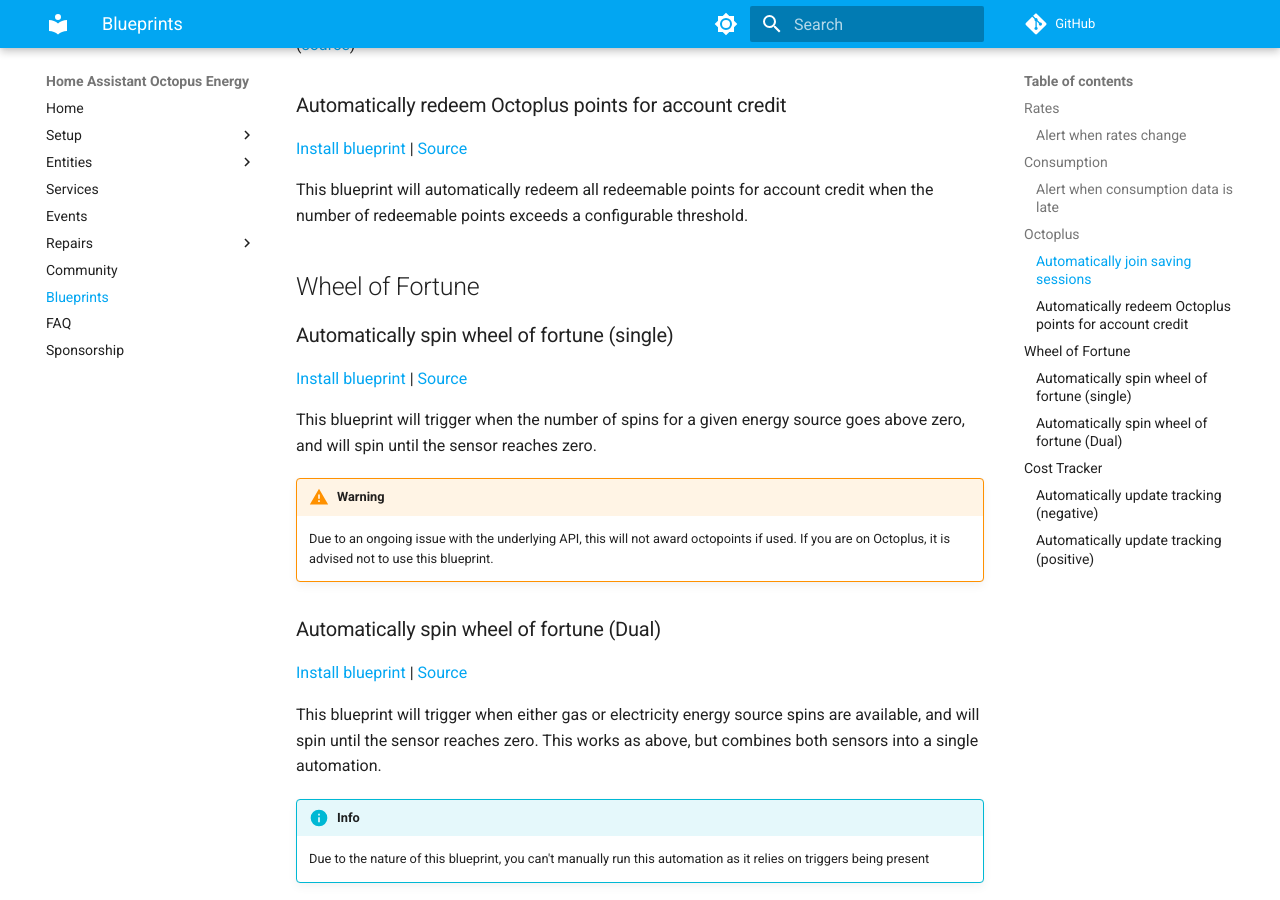
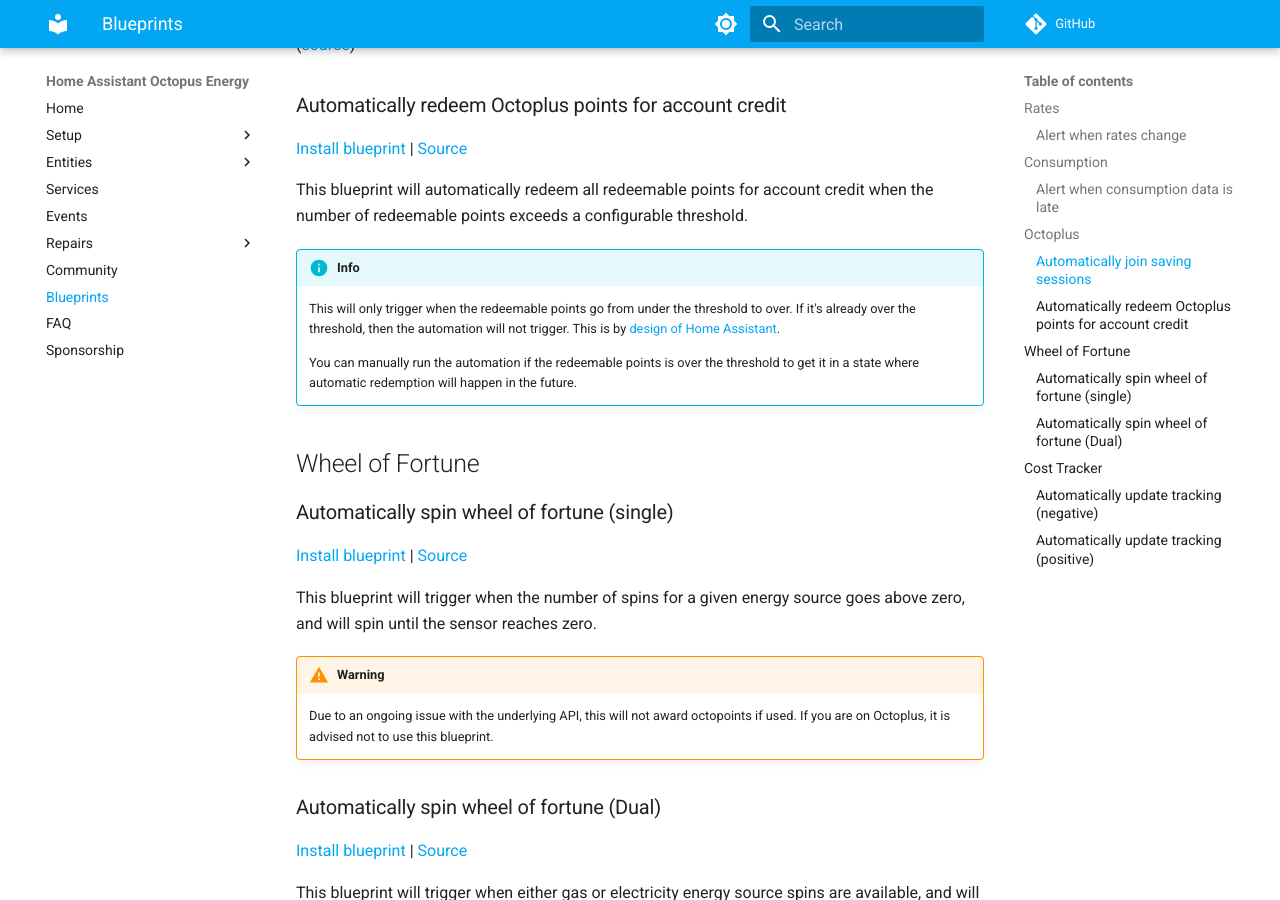
Before and after one commit to BottlecapDave/HomeAssistant-OctopusEnergy, an MkDocs documentation site: the page built from _docs/blueprints.md, in a window 1280 px wide and 900 px high, scrolled down 904 px. Built offline with MkDocs 1.6.1 and Material for MkDocs 9.7.7, drawn with Linux system fonts in a browser that asks for light colours; comment, search, counter and statistics services are not loaded.

Commit message:
docs: Added clarification around redeem points blueprint

```diff
--- a/_docs/blueprints.md
+++ b/_docs/blueprints.md
@@ -33,6 +33,12 @@
 [Install blueprint](https://my.home-assistant.io/redirect/blueprint_import/?blueprint_url=https%3A%2F%2Fgithub.com%2FBottlecapDave%2FHomeAssistant-OctopusEnergy%2Fblob%2Fdevelop%2F_docs%2Fblueprints%octopus_energy_octoplus_redeem_points_for_account_credit.yml) | [Source](./blueprints/octopus_energy_octoplus_redeem_points_for_account_credit.yml)
 
 This blueprint will automatically redeem all redeemable points for account credit when the number of redeemable points exceeds a configurable threshold.
+
+!!! info
+
+    This will only trigger when the redeemable points go from under the threshold to over. If it's already over the threshold, then the automation will not trigger. This is by [design of Home Assistant](https://www.home-assistant.io/docs/automation/trigger/#numeric-state-trigger).
+
+    You can manually run the automation if the redeemable points is over the threshold to get it in a state where automatic redemption will happen in the future.
 
 ## Wheel of Fortune
 
```
Also changed, not shown: 1 other file.
